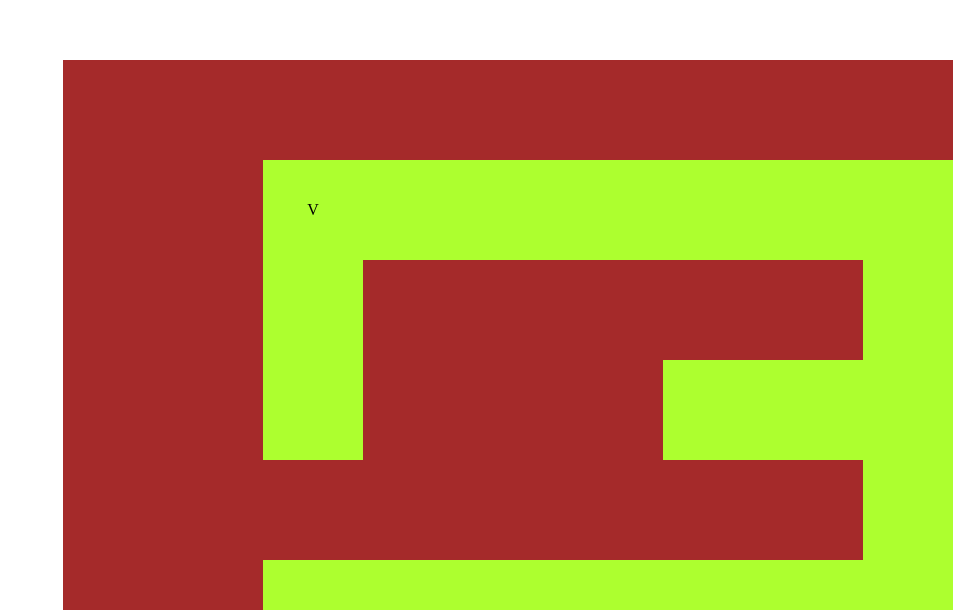
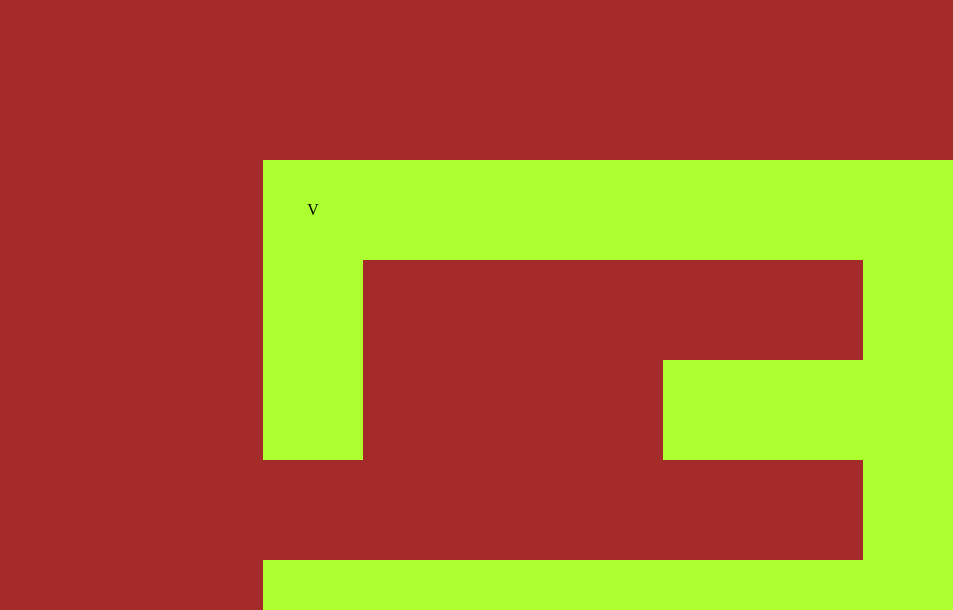
Before and after one commit to peteranny/WindHorseGame, a React app: page / in a window 1280 px wide. Shown: the part 190-800 px from the top of the page, without its empty margins (327-1280 px from the left). Built offline with nearby package versions, Linux system fonts and the light colour scheme; the HTML template or start-up script is replaced by a standard one.

Commit message:
screen background

```diff
--- a/src/components/Maze/styles.css
+++ b/src/components/Maze/styles.css
@@ -19,7 +19,7 @@
   }
 
   &.wall {
-    background: brown;
+    /* Apply the screen background */
   }
 }
 
--- a/src/components/Screen/styles.css
+++ b/src/components/Screen/styles.css
@@ -5,4 +5,5 @@
   left: 0;
   bottom: 0;
   overflow: hidden;
+  background: brown;
 }
```
